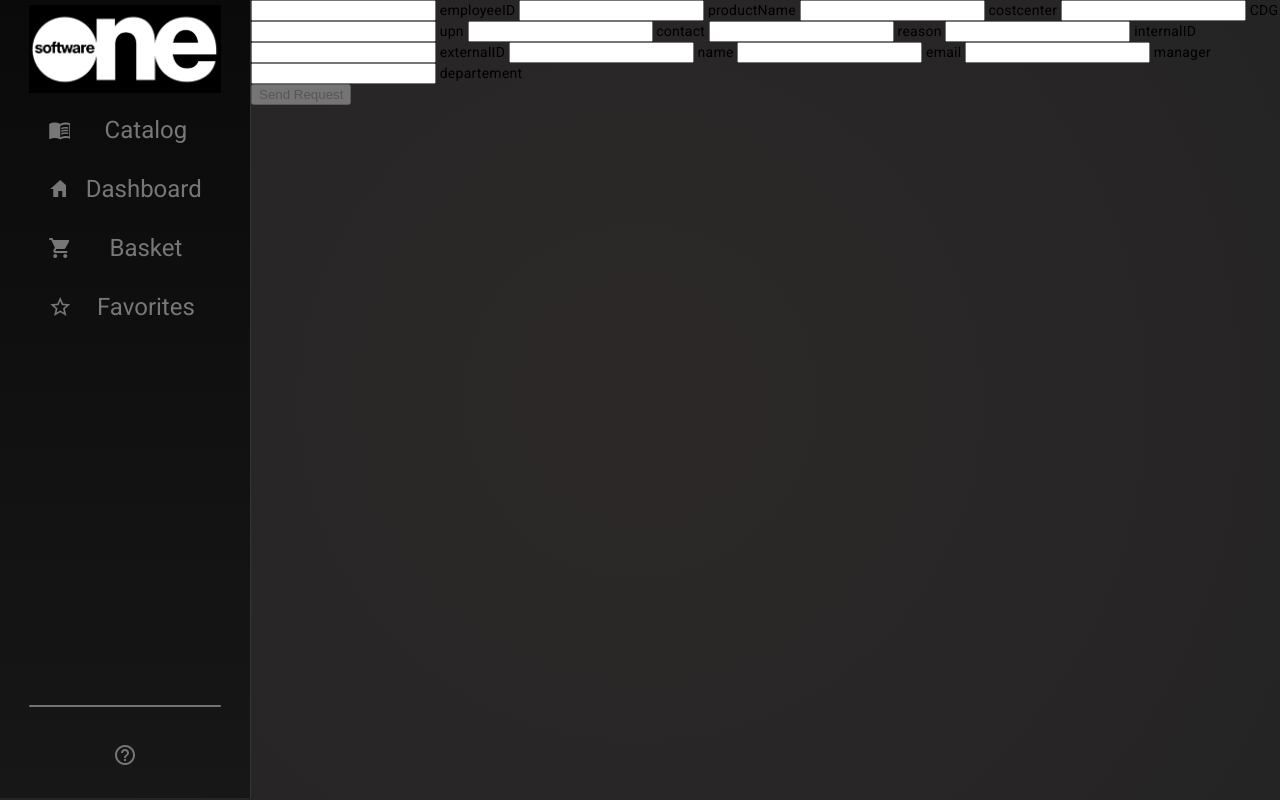
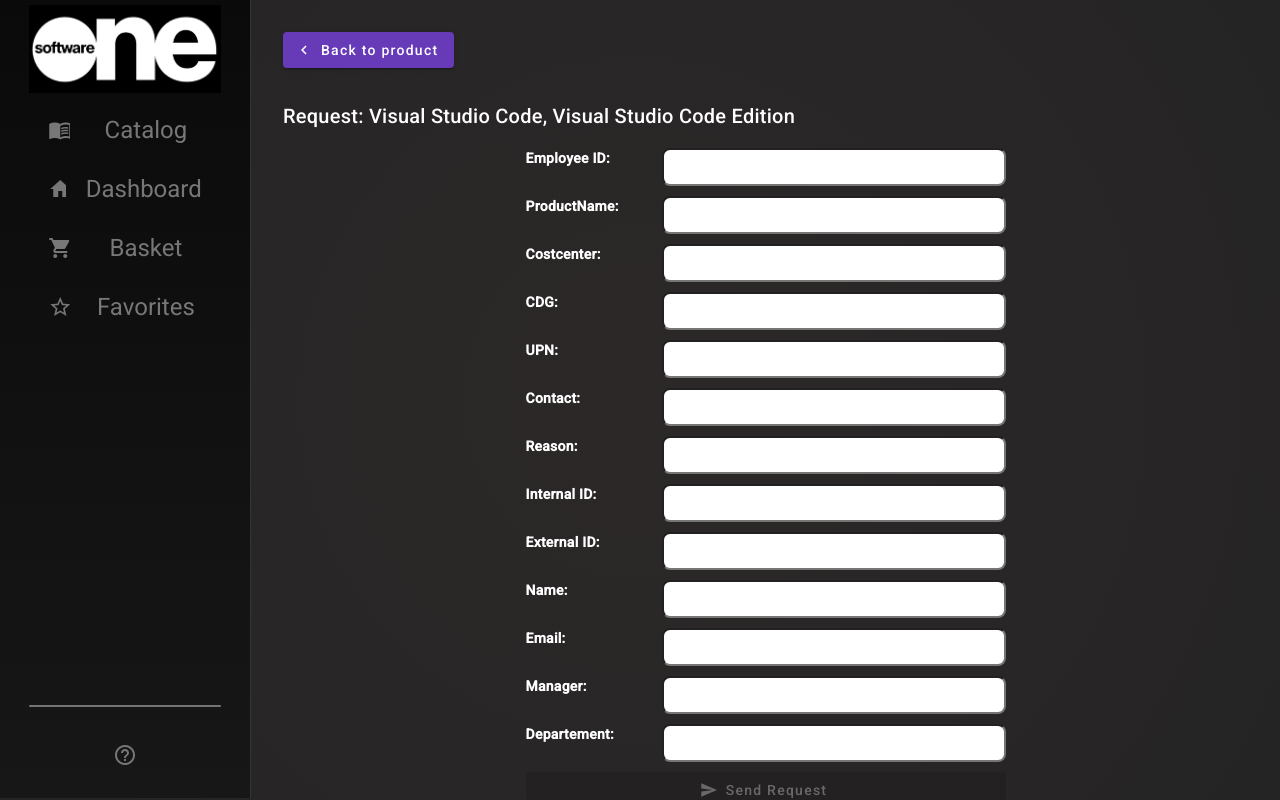
Before and after one commit to michael221002/OneCatalog, an Angular app: page /request/1 in a window 1280 px wide. Built offline with nearby package versions, Linux system fonts and the light colour scheme.

Commit message:
Add slightly styled form

```diff
--- a/src/app/data/data.json
+++ b/src/app/data/data.json
@@ -17,7 +17,7 @@
             "productName",
             "costcenter",
             "CDG",
-            "upn",
+            "UPN",
             "contact",
             "reason",
             "internalID",
@@ -91,7 +91,7 @@
             "productName",
             "edition",
             "costcenter",
-            "upn",
+            "UPN",
             "CDG",
             "contact",
             "reason",
@@ -164,7 +164,7 @@
             "productName",
             "edition",
             "costcenter",
-            "upn",
+            "UPN",
             "CDG",
             "contact",
             "reason",
@@ -240,7 +240,7 @@
             "productName",
             "edition",
             "costcenter",
-            "upn",
+            "UPN",
             "CDG",
             "contact",
             "reason",
@@ -316,7 +316,7 @@
             "productName",
             "edition",
             "costcenter",
-            "upn",
+            "UPN",
             "CDG",
             "contact",
             "reason",
@@ -391,7 +391,7 @@
             "employeeID",
             "productName",
             "costcenter",
-            "upn",
+            "UPN",
             "CDG",
             "contact",
             "reason",
@@ -457,7 +457,7 @@
             "productName",
             "edition",
             "costcenter",
-            "upn",
+            "UPN",
             "CDG",
             "contact",
             "reason",
@@ -586,7 +586,7 @@
             "edition",
             "costcenter",
             "costcenter",
-            "upn",
+            "UPN",
             "CDG",
             "contact",
             "reason",
@@ -648,7 +648,7 @@
             "productName",
             "edition",
             "costcenter",
-            "upn",
+            "UPN",
             "CDG",
             "contact",
             "reason",
--- a/src/app/sites/request-form/request-form.component.html
+++ b/src/app/sites/request-form/request-form.component.html
@@ -1,12 +1,36 @@
-<form [formGroup]="requirementListForm">
+<div class="back-container">
+  <button mat-raised-button color="primary" routerLink = "../../details/{{product.index}}">
+    <mat-icon>keyboard_arrow_left</mat-icon>
+    Back to product
+  </button>
+</div>
 
-  <div formArrayName="requirementList">
-    <ng-container *ngFor="let requirementControl of productRequirementList.controls, let i = index">
-      <label>
-        <input type="text" [formControlName]="i"> {{product.requirements[i]}}
-      </label>
-    </ng-container>
-  </div>
+<div class="container">
+  <h2>Request: {{product.name}}, {{product.edition}} Edition </h2>
 
-  <button type="submit" [disabled]="isDisabled()">Send Request</button>
-</form>
+  <form [formGroup]="requirementListForm"> <!--associates the form element with the
+  FormGroup instance requirementListForm using property binding-->
+
+    <div formArrayName="requirementList" class="array-container"> <!--associates the FormArray Instance with the
+    div. This doesn't require property Binding with [] because it expects a string value
+    representing the name of the array-->
+
+      <ng-container *ngFor="let requirementControl of productRequirementList.controls,
+      let i = index"> <!--Loops through the controls array of productRequirementList-->
+        <div  class="field-container">
+          <label>
+            <div>{{requirementLabels[i]}}: </div>
+            <input type="text" [formControlName]="i">
+            <!--each requirementControl has a Key corresponding to the index of the array
+              of requirements (see console.log(productRequirementList)). Here we declare input
+              fields corresponding to the requirementControls we're looping through and
+              give them a label of product.requirements according to index.
+            -->
+          </label>
+        </div>
+      </ng-container>
+    </div>
+
+    <button type="submit" mat-raised-button color="primary" [disabled]="isDisabled()"><mat-icon>send</mat-icon>Send Request</button>
+  </form>
+</div>
--- a/src/app/sites/request-form/request-form.component.scss
+++ b/src/app/sites/request-form/request-form.component.scss
@@ -0,0 +1,54 @@
+.back-container {
+  margin: 2rem;
+}
+
+.container {
+  margin: 2rem;
+}
+
+h2 {
+  color: white;
+}
+
+form {
+  width: 30rem;
+  display: flex;
+  flex-direction: column;
+  margin: auto;
+
+
+  .array-container {
+
+    .field-container {
+      height: 3rem;
+      label  {
+        display: flex;
+        align-items: space-between;
+
+      }
+
+      div {
+        margin-right: rem;
+        color: white;
+        font-weight: bold;
+
+      }
+
+      input {
+        margin-left: auto;
+        width: 70%;
+        height: 2rem;
+        border-radius: 0.5rem;
+      }
+
+    }
+
+
+
+
+  }
+}
+button[disabled]
+{
+  color: dimgray !important;
+}
--- a/src/app/sites/request-form/request-form.component.ts
+++ b/src/app/sites/request-form/request-form.component.ts
@@ -11,20 +11,23 @@
 export class RequestFormComponent implements OnInit {
   product: any;
   productId: any;
+  requirementLabels: any;
 
-  public requirementListForm: FormGroup = this._createForm();
-  // erstellt eine Variable die die Liste mit den Requirements als FormGroup enthält
+  public requirementListForm: FormGroup = this.createForm();
+  // erstellt eine Variable die eine FormGroup enthält
 
-  private _createForm(): FormGroup {
-    return this._formBuilder.group({
-      requirementList: this._formBuilder.array([])
+  private createForm(): FormGroup {
+    return this.formBuilder.group({
+      requirementList: this.formBuilder.array([])
     })
   }
+  // füllt die FormGroup requirementListForm mit einem zunächst leeren Array
+  // von FormControls, der FormControl Array wird requirementList genannt
 
   constructor(
     private productDataService: ProductDataService,
     private activatedRoute: ActivatedRoute,
-    private _formBuilder: FormBuilder) {
+    private formBuilder: FormBuilder) {
 
   }
 
@@ -35,22 +38,32 @@
     this.product = this.productDataService.getSingleProductDetail(this.productId);
     // gets product according to id
 
-    const requirements = this.product.requirements as string[];
-    // gets the requirements array and sets it to the temporary variable requirements
+    const requirements = this.product.requirements;
+    // gets the requirements array of strings and sets it to the temporary variable requirements
+
+    this.requirementLabels = this.product.requirements.map((requirement: string) => {
+      const capitalizedRequirement = requirement.charAt(0).toUpperCase() + requirement.slice(1);
+      return capitalizedRequirement.replace(/ID/g, ' ID')
+    });
+    // transforms the labels
 
     const requirementControls = requirements.map((requirement: string) => {
-      return this._formBuilder.control('');})
+      return this.formBuilder.control('');})
       // creates an array of FormControl instances using the map method: For each
       // requirement, a new FormControl is created with an empty Value ''
 
     this.requirementListForm.setControl('requirementList',
-    this._formBuilder.array(requirementControls))
-      // sets the requirementList form Control in the requirementListForm FormGroup
-      // to an array of FormControl instances, the requirementControls from before
+    this.formBuilder.array(requirementControls))
+      // fills the requirementList form Control in the requirementListForm FormGroup
+      // with an array of FormControl instances, the requirementControls from before
       // is passed as an argument to create the array for the formbuilder
 
-    console.log(this.productId);
+
     console.log(requirements);
+    console.log(requirementControls);
+    console.log(this.requirementListForm);
+    console.log(this.productRequirementList);
+    console.log(this.requirementLabels)
 
   }
 
```
